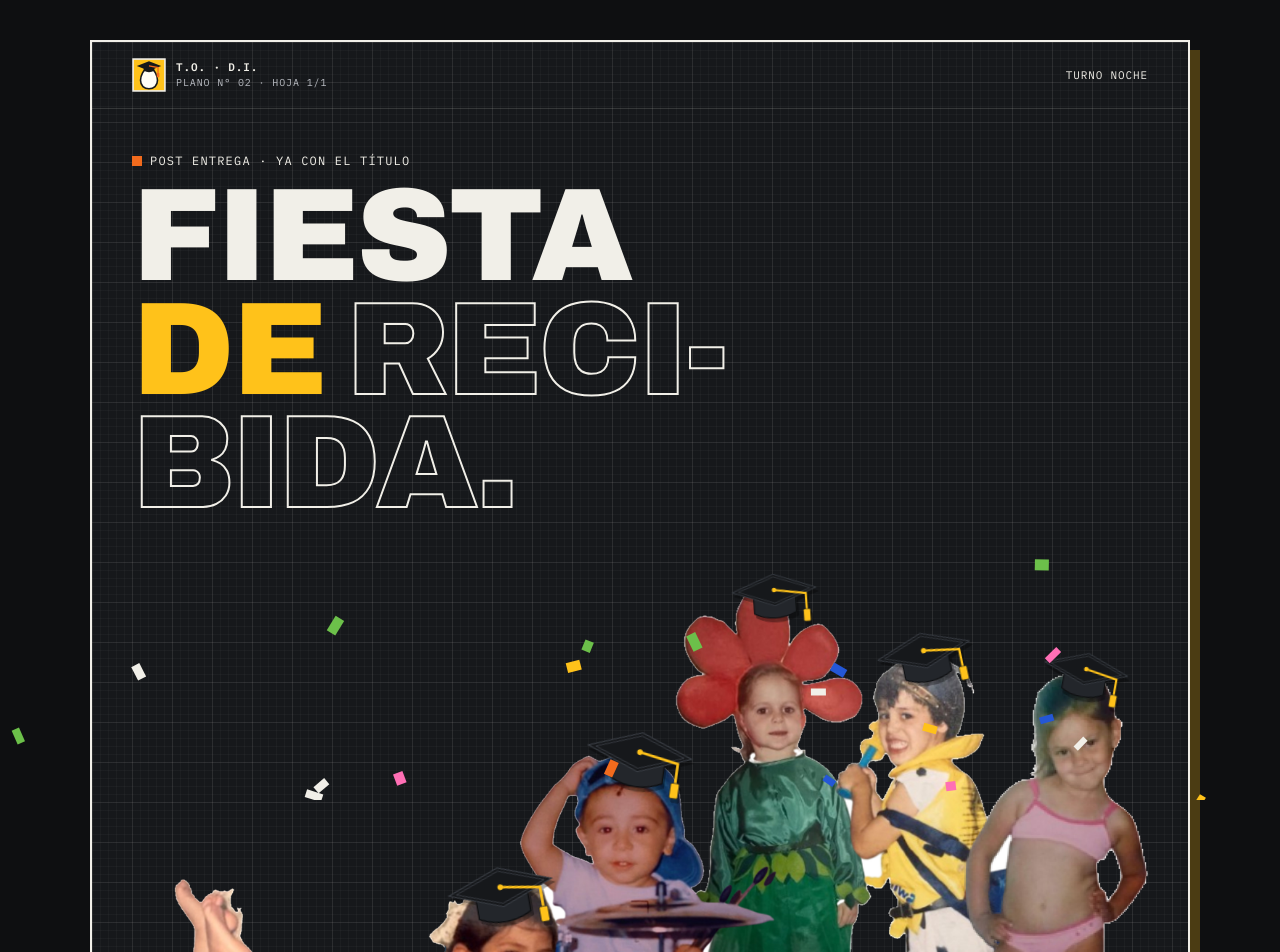
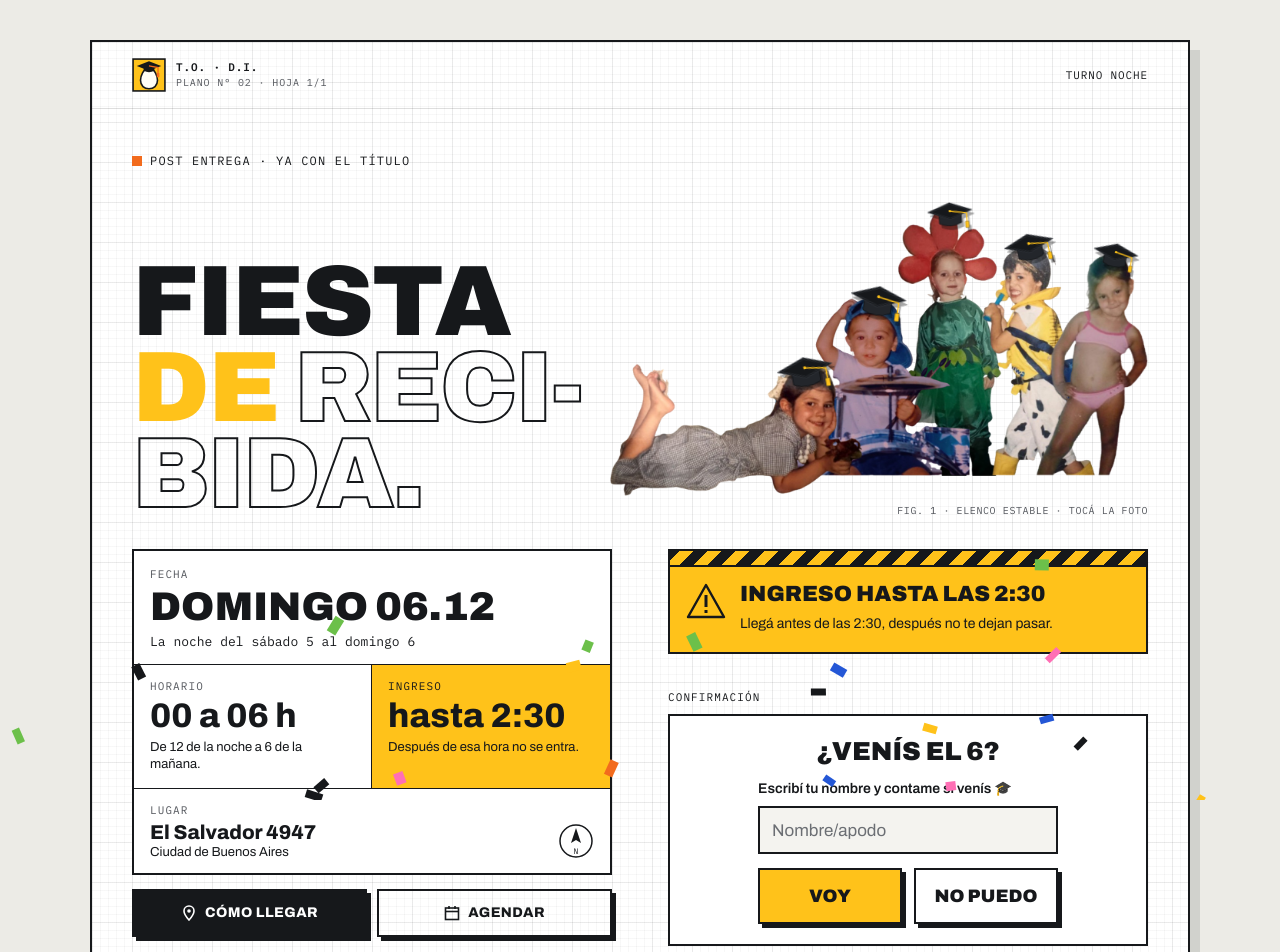
Before and after one commit to taieloliveto/recibida, a plain HTML site: page fiesta/index.html in a window 1280 px wide. Shown: the top 952 px of the page. Drawn offline with Linux system fonts and the light colour scheme.

Commit message:
Fiesta: fondo blanco, foto al lado del título y sin rótulo final
Co-Authored-By: Claude Opus 5.5 <noreply@anthropic.com>
Claude-Session: https://claude.ai/code/session_01XYGLUQX8kaEgr5hrXqPKnJ

```diff
--- a/fiesta/index.html
+++ b/fiesta/index.html
@@ -8,57 +8,59 @@
 <meta property="og:title" content="Fiesta de recibida · 6/12">
 <meta property="og:description" content="De 00 a 06 h · Ingreso hasta las 2:30 · El Salvador 4947, CABA">
 <meta property="og:image" content="img/chicos.png">
-<meta name="theme-color" content="#16181B">
+<meta name="theme-color" content="#FFFFFF">
 <link rel="icon" href="../logo.svg" type="image/svg+xml">
 <link rel="preconnect" href="https://fonts.googleapis.com">
 <link rel="preconnect" href="https://fonts.gstatic.com" crossorigin>
 <link rel="stylesheet" href="https://fonts.googleapis.com/css2?family=Archivo:wdth,wght@62..125,400..900&family=IBM+Plex+Mono:wght@400;500;600&display=swap">
 <style>
-:root{--ink:#16181B;--night:#1D2024;--paper:#F1EFE8;--white:#FFFDF6;--yolk:#FFC21A;--accent:#F26B1D;--muted:#B9BCC2;--blue:#2457D6;--line:rgba(241,239,232,.14)}
+:root{--ink:#16181B;--fg:#16181B;--bg:#FFFFFF;--box:#FFFFFF;--field:#F4F3EF;--white:#FFFDF6;--yolk:#FFC21A;--accent:#F26B1D;--muted:#55585E;--blue:#2457D6;--line:rgba(22,24,27,.14)}
 *{box-sizing:border-box}
 html{-webkit-text-size-adjust:100%}
-body{margin:0;color:var(--paper);font-family:'Archivo',system-ui,sans-serif;background:#0E0F11}
-.sheet{position:relative;max-width:420px;margin:0 auto;overflow:hidden;background-color:var(--ink);background-image:linear-gradient(rgba(241,239,232,.07) 1px,transparent 1px),linear-gradient(90deg,rgba(241,239,232,.07) 1px,transparent 1px),linear-gradient(rgba(241,239,232,.03) 1px,transparent 1px),linear-gradient(90deg,rgba(241,239,232,.03) 1px,transparent 1px);background-size:40px 40px,40px 40px,8px 8px,8px 8px;padding-bottom:40px;min-height:100vh}
+body{margin:0;color:var(--fg);font-family:'Archivo',system-ui,sans-serif;background:#ECEBE6}
+.sheet{position:relative;max-width:420px;margin:0 auto;overflow:hidden;background-color:var(--bg);background-image:linear-gradient(rgba(22,24,27,.06) 1px,transparent 1px),linear-gradient(90deg,rgba(22,24,27,.06) 1px,transparent 1px),linear-gradient(rgba(22,24,27,.03) 1px,transparent 1px),linear-gradient(90deg,rgba(22,24,27,.03) 1px,transparent 1px);background-size:40px 40px,40px 40px,8px 8px,8px 8px;padding-bottom:40px;min-height:100vh}
 .mono{font-family:'IBM Plex Mono',ui-monospace,monospace}
 .label{font-family:'IBM Plex Mono',ui-monospace,monospace;font-size:11px;letter-spacing:.1em;text-transform:uppercase}
 .sec{margin:36px 24px 0}
-.box{border:2px solid var(--paper)}
+.box{border:2px solid var(--fg)}
 svg{display:block}
-a{color:var(--paper)}
+a{color:var(--fg)}
 .topbar{display:flex;justify-content:space-between;align-items:center;padding:14px 24px;border-bottom:1.5px solid var(--line)}
 .brand{display:flex;align-items:center;gap:10px}.brand svg{flex:none}
 .brand-txt{display:flex;flex-direction:column;gap:2px;line-height:1.2}.brand-txt b{font-weight:600}.brand-txt span{color:var(--muted);font-size:10px}
 h1{margin:12px 0 0;font-size:clamp(58px,19vw,96px);line-height:.86;font-weight:900;font-stretch:68%;letter-spacing:-.02em;text-transform:uppercase}
 .yel{color:var(--yolk)}
-.out{color:transparent;-webkit-text-stroke:2px var(--paper)}
+.out{color:transparent;-webkit-text-stroke:2px var(--fg)}
 /* foto + birretes */
-.photo{position:relative;margin:56px 16px 0}
+.photo{position:relative;margin:44px -8px 0}
 .photo img{width:100%;height:auto;display:block;cursor:pointer}
 .cap{position:absolute;aspect-ratio:100/70;pointer-events:none;transform:translateY(-140vh) rotate(var(--r0));animation:drop 1.1s cubic-bezier(.55,0,.75,.35) var(--d) forwards}
 .cap svg{width:100%;height:100%;filter:drop-shadow(2px 4px 0 rgba(0,0,0,.35))}
 @keyframes drop{0%{transform:translateY(-140vh) rotate(var(--r0))}70%{transform:translateY(0) rotate(var(--r1))}80%{transform:translateY(-12%) rotate(calc(var(--r1) * .6))}90%{transform:translateY(0) rotate(var(--r1))}95%{transform:translateY(-3%) rotate(var(--r1))}100%{transform:translateY(0) rotate(var(--r1))}}
-.hint{font-family:'IBM Plex Mono',monospace;font-size:10px;letter-spacing:.06em;text-transform:uppercase;color:var(--muted);text-align:right;margin:8px 16px 0}
+.hint{font-family:'IBM Plex Mono',monospace;font-size:10px;letter-spacing:.06em;text-transform:uppercase;color:var(--muted);text-align:right;margin:8px 0 0}
+.hero-grid{display:block}
+@media (min-width:640px){.sheet{max-width:860px}.hero-grid{display:grid;grid-template-columns:auto minmax(0,1fr);column-gap:28px;align-items:end}h1{font-size:84px}.photo{margin:40px 0 0}}
 /* datos */
 .grid2{display:grid;grid-template-columns:repeat(2,minmax(0,1fr))}
 .cell{padding:14px 16px}
 .big{font-size:clamp(22px,7.4vw,34px);line-height:1;font-weight:800;font-stretch:80%;margin-top:6px;white-space:nowrap}
-.warn{border:2px solid var(--paper);background:var(--yolk);color:var(--ink)}
+.warn{border:2px solid var(--fg);background:var(--yolk);color:var(--ink)}
 .stripes{height:16px;border-bottom:2px solid var(--ink);background-image:repeating-linear-gradient(-45deg,#16181B 0 10px,#FFC21A 10px 20px)}
 /* botones */
 .press{transition:transform .08s ease,box-shadow .08s ease;-webkit-tap-highlight-color:transparent}
-.press:active{transform:translate(3px,3px);box-shadow:0 0 0 var(--paper)!important}
+.press:active{transform:translate(3px,3px);box-shadow:0 0 0 var(--fg)!important}
 .press:focus-visible{outline:3px solid var(--yolk);outline-offset:3px}
-.linkbtn{min-height:48px;display:flex;align-items:center;justify-content:center;gap:8px;border:2px solid var(--paper);text-decoration:none;font-weight:800;font-size:14px;text-transform:uppercase;letter-spacing:.03em;box-shadow:4px 4px 0 var(--paper)}
-.rsvp{border:2px solid var(--paper);background:var(--night);padding:22px 18px 20px;display:flex;flex-direction:column;align-items:center;gap:14px;text-align:center}
+.linkbtn{min-height:48px;display:flex;align-items:center;justify-content:center;gap:8px;border:2px solid var(--fg);text-decoration:none;font-weight:800;font-size:14px;text-transform:uppercase;letter-spacing:.03em;box-shadow:4px 4px 0 var(--fg)}
+.rsvp{border:2px solid var(--fg);background:var(--box);padding:22px 18px 20px;display:flex;flex-direction:column;align-items:center;gap:14px;text-align:center}
 .field{width:100%;max-width:300px}
-#nombre{width:100%;min-height:48px;padding:10px 12px;border:2px solid var(--paper);background:var(--ink);font-family:'Archivo',sans-serif;font-size:17px;color:var(--paper);border-radius:0;-webkit-appearance:none;appearance:none}
-#nombre::placeholder{color:#8E9197}
+#nombre{width:100%;min-height:48px;padding:10px 12px;border:2px solid var(--fg);background:var(--field);font-family:'Archivo',sans-serif;font-size:17px;color:var(--fg);border-radius:0;-webkit-appearance:none;appearance:none}
+#nombre::placeholder{color:#6B6E73}
 #nombre:focus{outline:3px solid var(--yolk);outline-offset:2px}
 #nombre[aria-invalid="true"]{border-color:#FF6B5E}
 .choices{width:100%;max-width:300px;display:grid;grid-template-columns:repeat(2,minmax(0,1fr));gap:12px}
-.choice{min-height:56px;border:2px solid var(--paper);font-family:'Archivo',sans-serif;font-size:18px;font-weight:900;font-stretch:85%;text-transform:uppercase;cursor:pointer;box-shadow:4px 4px 0 var(--paper)}
+.choice{min-height:56px;border:2px solid var(--fg);font-family:'Archivo',sans-serif;font-size:18px;font-weight:900;font-stretch:85%;text-transform:uppercase;cursor:pointer;box-shadow:4px 4px 0 var(--fg)}
 .yes{background:var(--yolk);color:var(--ink)}
-.no{background:transparent;color:var(--paper)}
+.no{background:transparent;color:var(--fg)}
 .done{display:none}
 .answered .done{display:flex}.answered .ask{display:none}
 .chg{background:none;border:0;color:var(--muted);font-family:'IBM Plex Mono',monospace;font-size:12px;text-decoration:underline;cursor:pointer;padding:8px}
@@ -68,12 +70,11 @@ h1{margin:12px 0 0;font-size:clamp(58px,19vw,96px);line-height:.86;font-weight:9
 @keyframes conf{0%{transform:translate(0,0) rotate(0)}25%{transform:translate(var(--sx),25vh) rotate(calc(var(--r)*.25))}50%{transform:translate(calc(var(--sx)*-1),50vh) rotate(calc(var(--r)*.5))}75%{transform:translate(var(--sx),75vh) rotate(calc(var(--r)*.75))}100%{transform:translate(0,calc(100vh + 60px)) rotate(var(--r))}}
 @media (min-width:900px){
  body{padding:40px 24px}
- .sheet{max-width:1100px;min-height:0;border:2px solid var(--paper);box-shadow:10px 10px 0 rgba(255,194,26,.25);padding-bottom:56px}
+ .sheet{max-width:1100px;min-height:0;border:2px solid var(--fg);box-shadow:10px 10px 0 rgba(22,24,27,.12);padding-bottom:56px}
  .topbar{padding:16px 40px}
  .hero{padding:44px 40px 0!important}
- h1{font-size:132px}
- .photo{margin:64px 40px 0}
- .hint{margin-right:40px}
+ h1{font-size:100px}
+ .photo{margin:40px 0 0}
  .cols{display:grid;grid-template-columns:repeat(2,minmax(0,1fr));column-gap:8px;padding:0 16px;align-items:start}
 }
 @media (prefers-reduced-motion:reduce){.cap{animation-duration:.01s;animation-delay:0s!important}#fx{display:none}}
@@ -83,7 +84,7 @@ h1{margin:12px 0 0;font-size:clamp(58px,19vw,96px);line-height:.86;font-weight:9
 <main class="sheet">
 
 <div class="topbar label" style="letter-spacing:.08em">
-<span class="brand"><svg viewBox="0 0 64 64" width="34" height="34" aria-hidden="true"><rect x="2" y="2" width="60" height="60" fill="#FFC21A" stroke="#F1EFE8" stroke-width="3"/><path d="M32 19 C43 19 48 35 48 42 C48 52 41 58 32 58 C23 58 16 52 16 42 C16 35 21 19 32 19Z" fill="#FFFDF6" stroke="#16181B" stroke-width="3"/><path d="M22 17 L22 24 Q32 29.5 42 24 L42 17 Z" fill="#16181B"/><path d="M32 6 L55 15 L32 24 L9 15 Z" fill="#16181B"/><path d="M32 15 L49 18 L49 29" stroke="#F26B1D" stroke-width="2.4" fill="none"/><rect x="46.5" y="28" width="5" height="8" rx="1" fill="#F26B1D"/></svg><span class="brand-txt"><b>T.O. · D.I.</b><span>Plano N° 02 · Hoja 1/1</span></span></span>
+<span class="brand"><svg viewBox="0 0 64 64" width="34" height="34" aria-hidden="true"><rect x="2" y="2" width="60" height="60" fill="#FFC21A" stroke="#16181B" stroke-width="3"/><path d="M32 19 C43 19 48 35 48 42 C48 52 41 58 32 58 C23 58 16 52 16 42 C16 35 21 19 32 19Z" fill="#FFFDF6" stroke="#16181B" stroke-width="3"/><path d="M22 17 L22 24 Q32 29.5 42 24 L42 17 Z" fill="#16181B"/><path d="M32 6 L55 15 L32 24 L9 15 Z" fill="#16181B"/><path d="M32 15 L49 18 L49 29" stroke="#F26B1D" stroke-width="2.4" fill="none"/><rect x="46.5" y="28" width="5" height="8" rx="1" fill="#F26B1D"/></svg><span class="brand-txt"><b>T.O. · D.I.</b><span>Plano N° 02 · Hoja 1/1</span></span></span>
 <span>Turno noche</span>
 </div>
 
@@ -92,10 +93,9 @@ h1{margin:12px 0 0;font-size:clamp(58px,19vw,96px);line-height:.86;font-weight:9
 <span style="display:inline-block;width:10px;height:10px;background:var(--accent)"></span>
 <span>Post entrega · Ya con el título</span>
 </div>
+<div class="hero-grid">
 <h1>Fiesta<br><span class="yel">de</span> <span class="out">reci-</span><br><span class="out">bida.</span></h1>
-</section>
-
-<!-- Foto con birretes -->
+<div class="hero-photo">
 <div class="photo" id="photo">
 <img src="img/chicos.png" alt="Collage de fotos de chicos disfrazados: una nena acostada con vestido cuadrillé, un nene con gorra azul y batería, una nena disfrazada de flor, Taiel con chaleco amarillo y una nena en malla rosa" width="1400" height="749">
 <div class="cap" style="left:31.1%;top:50.8%;width:10.7%;--d:.3s;--r0:-40deg;--r1:-10deg"></div>
@@ -106,16 +106,20 @@ h1{margin:12px 0 0;font-size:clamp(58px,19vw,96px);line-height:.86;font-weight:9
 </div>
 <div class="hint">Fig. 1 · Elenco estable · tocá la foto</div>
 
+</div>
+</div>
+</section>
+
 <div class="cols">
 <div>
 <!-- Datos -->
-<div class="box grid2" style="margin:32px 24px 0;background:var(--night)">
-<div style="grid-column:span 2;padding:16px 16px 14px;border-bottom:1.5px solid var(--paper)">
+<div class="box grid2" style="margin:32px 24px 0;background:var(--box)">
+<div style="grid-column:span 2;padding:16px 16px 14px;border-bottom:1.5px solid var(--fg)">
 <div class="label" style="color:var(--muted)">Fecha</div>
 <div style="font-size:clamp(26px,9vw,40px);line-height:1;font-weight:900;font-stretch:75%;text-transform:uppercase;margin-top:6px;white-space:nowrap">Domingo 06.12</div>
 <div class="mono" style="font-size:13px;margin-top:6px">La noche del sábado 5 al domingo 6</div>
 </div>
-<div class="cell" style="border-right:1.5px solid var(--paper)">
+<div class="cell" style="border-right:1.5px solid var(--fg)">
 <div class="label" style="color:var(--muted)">Horario</div>
 <div class="big">00 a 06 h</div>
 <div style="font-size:13px;line-height:1.35;margin-top:6px">De 12 de la noche a 6 de la mañana.</div>
@@ -125,20 +129,20 @@ h1{margin:12px 0 0;font-size:clamp(58px,19vw,96px);line-height:.86;font-weight:9
 <div class="big">hasta 2:30</div>
 <div style="font-size:13px;line-height:1.35;margin-top:6px">Después de esa hora no se entra.</div>
 </div>
-<div style="grid-column:span 2;padding:14px 16px;border-top:1.5px solid var(--paper);display:flex;justify-content:space-between;align-items:flex-end;gap:12px">
+<div style="grid-column:span 2;padding:14px 16px;border-top:1.5px solid var(--fg);display:flex;justify-content:space-between;align-items:flex-end;gap:12px">
 <div>
 <div class="label" style="color:var(--muted)">Lugar</div>
 <div style="font-size:20px;font-weight:800;margin-top:4px">El Salvador 4947</div>
 <div style="font-size:13px;margin-top:2px">Ciudad de Buenos Aires</div>
 </div>
-<svg width="36" height="36" viewBox="0 0 36 36" aria-hidden="true"><circle cx="18" cy="18" r="16" fill="none" stroke="#F1EFE8" stroke-width="1.5"/><path d="M18 5 L23 20 L18 17 L13 20 Z" fill="#F1EFE8"/><text x="18" y="31" text-anchor="middle" font-family="IBM Plex Mono, monospace" font-size="8" fill="#F1EFE8">N</text></svg>
+<svg width="36" height="36" viewBox="0 0 36 36" aria-hidden="true"><circle cx="18" cy="18" r="16" fill="none" stroke="#16181B" stroke-width="1.5"/><path d="M18 5 L23 20 L18 17 L13 20 Z" fill="#16181B"/><text x="18" y="31" text-anchor="middle" font-family="IBM Plex Mono, monospace" font-size="8" fill="#16181B">N</text></svg>
 </div>
 </div>
 <div class="grid2" style="gap:10px;margin:14px 24px 0">
-<a class="press linkbtn" href="https://www.google.com/maps/dir/?api=1&amp;destination=El+Salvador+4947,+Ciudad+de+Buenos+Aires" target="_blank" rel="noopener" style="background:var(--paper);color:var(--ink)">
-<svg width="16" height="16" viewBox="0 0 16 16" aria-hidden="true"><path d="M8 1 C11 1 13 3.3 13 6 C13 9.5 8 15 8 15 C8 15 3 9.5 3 6 C3 3.3 5 1 8 1 Z" fill="none" stroke="#16181B" stroke-width="1.6"/><circle cx="8" cy="6" r="1.8" fill="#16181B"/></svg>Cómo llegar</a>
-<a class="press linkbtn" href="https://calendar.google.com/calendar/render?action=TEMPLATE&amp;text=Fiesta%20de%20recibida%20de%20Taiel&amp;dates=20261206T030000Z/20261206T090000Z&amp;location=El%20Salvador%204947%2C%20Ciudad%20de%20Buenos%20Aires&amp;details=De%2000%20a%2006%20h.%20Ingreso%20hasta%20las%202%3A30." target="_blank" rel="noopener" style="background:transparent;color:var(--paper)">
-<svg width="16" height="16" viewBox="0 0 16 16" aria-hidden="true"><rect x="1.5" y="3" width="13" height="11.5" fill="none" stroke="#F1EFE8" stroke-width="1.6"/><line x1="1.5" y1="6.5" x2="14.5" y2="6.5" stroke="#F1EFE8" stroke-width="1.6"/><line x1="5" y1="1" x2="5" y2="4" stroke="#F1EFE8" stroke-width="1.6"/><line x1="11" y1="1" x2="11" y2="4" stroke="#F1EFE8" stroke-width="1.6"/></svg>Agendar</a>
+<a class="press linkbtn" href="https://www.google.com/maps/dir/?api=1&amp;destination=El+Salvador+4947,+Ciudad+de+Buenos+Aires" target="_blank" rel="noopener" style="background:var(--fg);color:#FFFFFF">
+<svg width="16" height="16" viewBox="0 0 16 16" aria-hidden="true"><path d="M8 1 C11 1 13 3.3 13 6 C13 9.5 8 15 8 15 C8 15 3 9.5 3 6 C3 3.3 5 1 8 1 Z" fill="none" stroke="#FFFFFF" stroke-width="1.6"/><circle cx="8" cy="6" r="1.8" fill="#FFFFFF"/></svg>Cómo llegar</a>
+<a class="press linkbtn" href="https://calendar.google.com/calendar/render?action=TEMPLATE&amp;text=Fiesta%20de%20recibida%20de%20Taiel&amp;dates=20261206T030000Z/20261206T090000Z&amp;location=El%20Salvador%204947%2C%20Ciudad%20de%20Buenos%20Aires&amp;details=De%2000%20a%2006%20h.%20Ingreso%20hasta%20las%202%3A30." target="_blank" rel="noopener" style="background:transparent;color:var(--fg)">
+<svg width="16" height="16" viewBox="0 0 16 16" aria-hidden="true"><rect x="1.5" y="3" width="13" height="11.5" fill="none" stroke="#16181B" stroke-width="1.6"/><line x1="1.5" y1="6.5" x2="14.5" y2="6.5" stroke="#16181B" stroke-width="1.6"/><line x1="5" y1="1" x2="5" y2="4" stroke="#16181B" stroke-width="1.6"/><line x1="11" y1="1" x2="11" y2="4" stroke="#16181B" stroke-width="1.6"/></svg>Agendar</a>
 </div>
 </div>
 
@@ -163,7 +167,7 @@ h1{margin:12px 0 0;font-size:clamp(58px,19vw,96px);line-height:.86;font-weight:9
 <div class="ask field">
 <label for="nombre" style="display:block;text-align:left;margin-bottom:8px;font-size:14px;line-height:1.35;font-weight:600">Escribí tu nombre y contame si venís 🎓</label>
 <input id="nombre" name="nombre" type="text" autocomplete="name" maxlength="60" placeholder="Nombre/apodo" enterkeyhint="done">
-<div id="nameerr" class="mono" role="alert" style="display:none;text-align:left;font-size:12px;margin-top:6px;color:#FF8A80">Escribí tu nombre para confirmar.</div>
+<div id="nameerr" class="mono" role="alert" style="display:none;text-align:left;font-size:12px;margin-top:6px;color:#B3261E">Escribí tu nombre para confirmar.</div>
 </div>
 <div class="ask choices">
 <button class="press choice yes" type="button" data-r="Sí">Voy</button>
@@ -178,14 +182,6 @@ h1{margin:12px 0 0;font-size:clamp(58px,19vw,96px);line-height:.86;font-weight:9
 </div>
 </div>
 
-<!-- Rótulo -->
-<div class="box grid2 mono" style="margin:36px 24px 0;background:var(--night);font-size:11px;text-transform:uppercase;letter-spacing:.06em">
-<div style="padding:10px 12px;border-right:1.5px solid var(--paper);border-bottom:1.5px solid var(--paper)"><div style="color:var(--muted)">Organiza</div><div style="font-weight:600;margin-top:3px;font-size:12px">T. Oliveto</div></div>
-<div style="padding:10px 12px;border-bottom:1.5px solid var(--paper)"><div style="color:var(--muted)">Motivo</div><div style="font-weight:600;margin-top:3px;font-size:12px">Me recibí</div></div>
-<div style="padding:10px 12px;border-right:1.5px solid var(--paper)"><div style="color:var(--muted)">Dress code</div><div style="font-weight:600;margin-top:3px;font-size:12px">Libre</div></div>
-<div style="padding:10px 12px;background:var(--yolk);color:var(--ink)"><div>Estado</div><div style="font-weight:600;margin-top:3px;font-size:12px">Diseñador ✓</div></div>
-</div>
-
 </main>
 <div id="fx" aria-hidden="true"></div>
 
@@ -198,7 +194,7 @@ h1{margin:12px 0 0;font-size:clamp(58px,19vw,96px);line-height:.86;font-weight:9
   function r(a,b){return a+Math.random()*(b-a);}
   function confetti(n){
     if(window.matchMedia&&window.matchMedia('(prefers-reduced-motion: reduce)').matches){return;}
-    var colors=['#FFC21A','#F26B1D','#2457D6','#F1EFE8','#6CC04A','#FF6FB5'];
+    var colors=['#FFC21A','#F26B1D','#2457D6','#16181B','#6CC04A','#FF6FB5'];
     for(var i=0;i<n;i++){
       var e=document.createElement('div');e.className='conf';
       e.setAttribute('style','left:'+r(0,100).toFixed(1)+'vw;width:'+Math.round(r(6,11))+'px;height:'+Math.round(r(10,18))+'px;background:'+colors[i%colors.length]+';animation-duration:'+r(2.6,4.2).toFixed(2)+'s;animation-delay:'+r(.6,2).toFixed(2)+'s;--sx:'+Math.round(r(-40,40))+'px;--r:'+Math.round(r(-720,720))+'deg');
```
